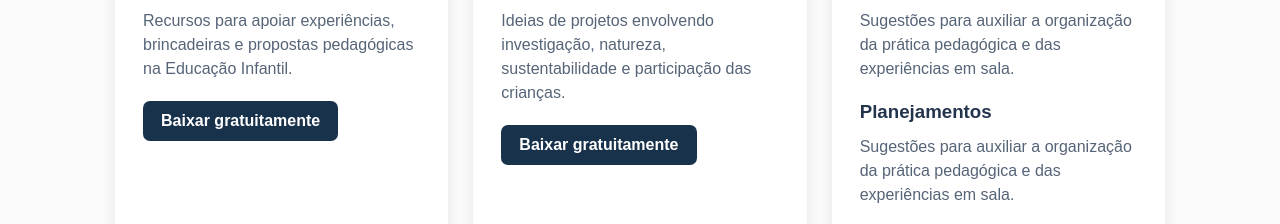
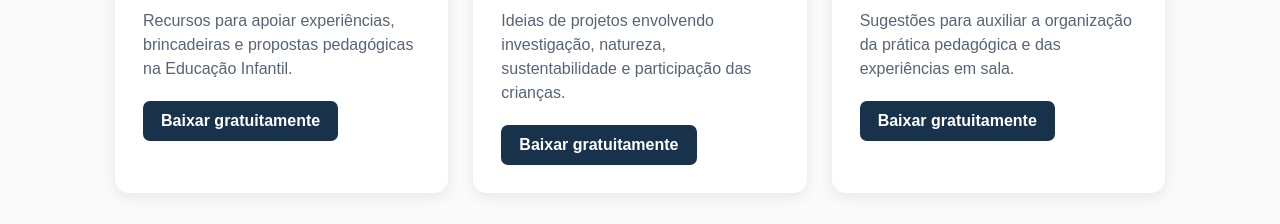
Before and after one commit to profkarlanapratica/profkarlanapratica.github.io, a plain HTML site: page educacao-infantil.html in a window 1280 px wide. Shown: the part 557-781 px from the top of the page. Drawn offline with Linux system fonts and the light colour scheme.

Commit message:
Remove 'Planejamentos' section from educacao-infantil.html
Removed the 'Planejamentos' heading and its associated paragraph.

```diff
--- a/educacao-infantil.html
+++ b/educacao-infantil.html
@@ -211,11 +211,7 @@
         Sugestões para auxiliar a organização da prática pedagógica
         e das experiências em sala.
     </p>
-   <h3>Planejamentos</h3>
-<p>
-    Sugestões para auxiliar a organização da prática pedagógica
-    e das experiências em sala.
-</p>
+
 <a class="botao" href="Planejamentos_Praticos_Educacao_Infantil.pdf" target="_blank">Baixar gratuitamente</a>
 </div>
     </div>
```
